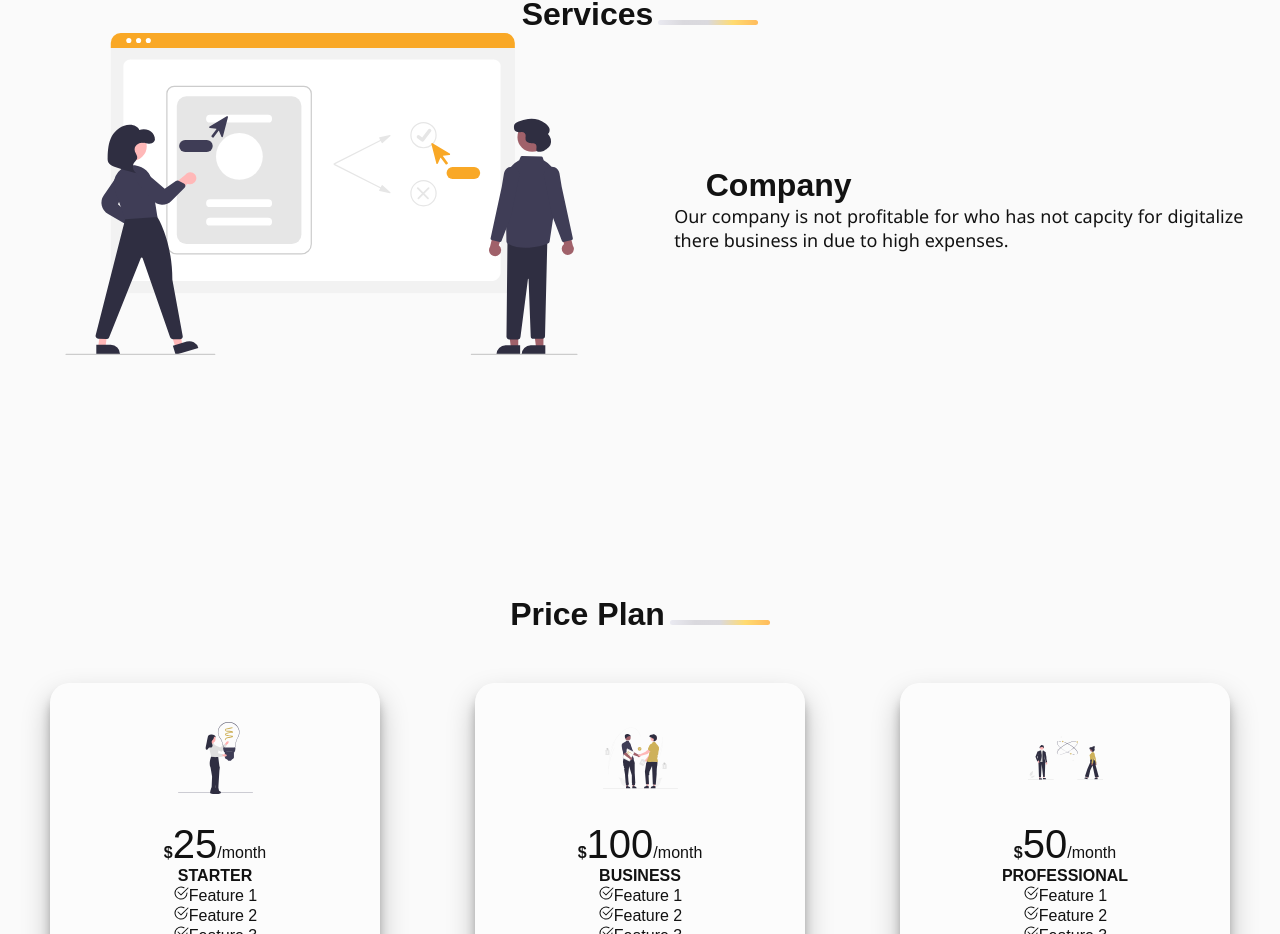
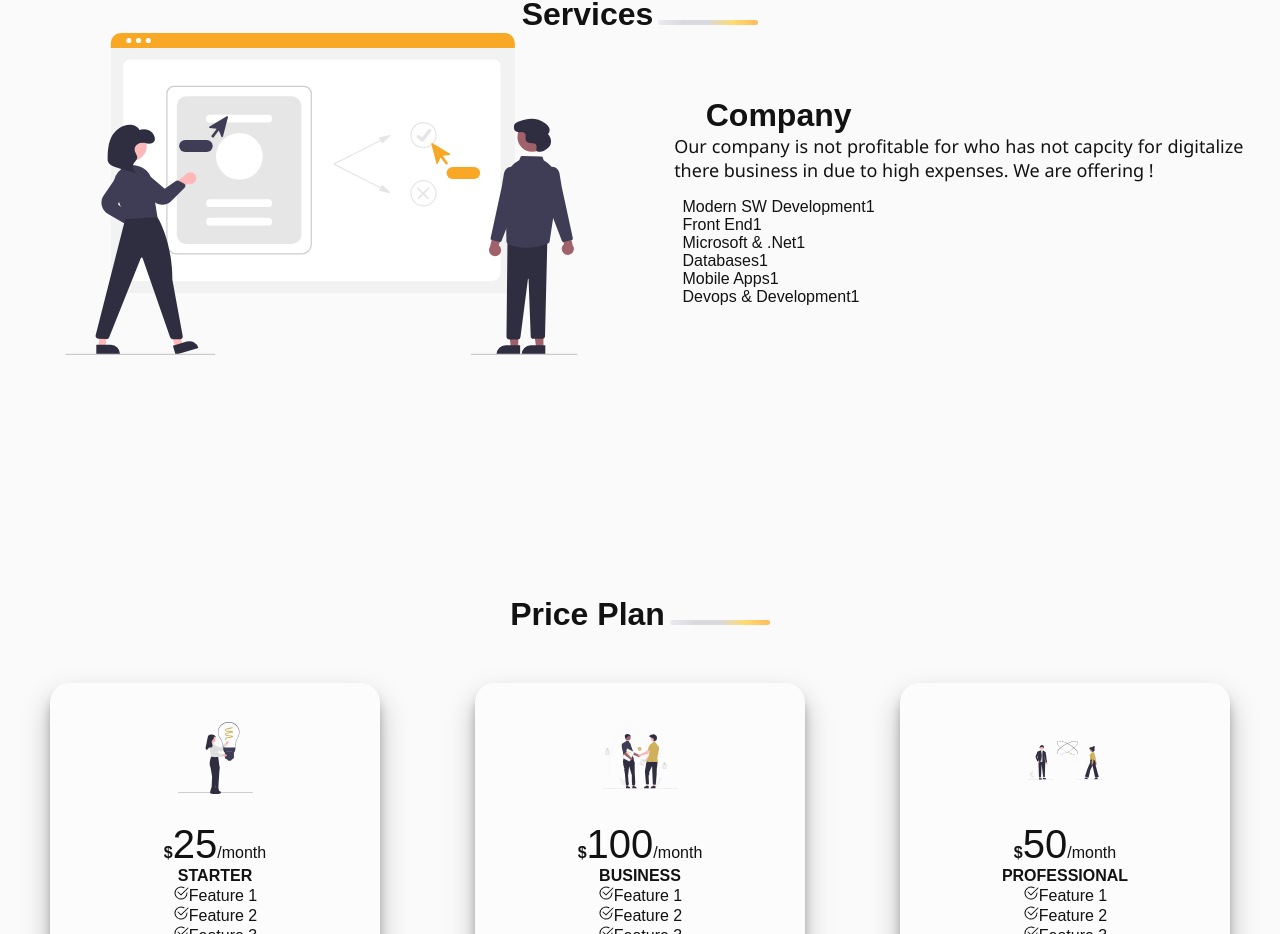
Before and after one commit to ProfessorHusnain/Demonstration, a React (Create React App) app: page / in a window 1280 px wide. Shown: the part 1269-2203 px from the top of the page. Built offline with nearby package versions, Linux system fonts and the light colour scheme; a web font is replaced by a local one.

Commit message:
final touch

```diff
--- a/src/components/Services.js
+++ b/src/components/Services.js
@@ -3,8 +3,16 @@ import '../styles/Services.css'
 import '../styles/About.css'
 const data=[
     {title:'Company',
-    discription:'Our company is not profitable for who has not capcity for digitalize there business in due to high expenses.',
-    picture:'./images/i-5.svg'
+    discription:'Our company is not profitable for who has not capcity for digitalize there business in due to high expenses. We are offering !',
+    picture:'./images/i-5.svg',
+    services:[
+          'Modern SW Development',
+          'Front End',
+          'Microsoft & .Net',
+          'Databases',
+          'Mobile Apps',
+          'Devops & Development'
+    ]
    }
 ]
 
@@ -25,6 +33,14 @@ const Services = () => {
              <h1>{d.title}</h1>
              <p>{d.discription}</p>
              </div>
+             <ul>
+              {d.services.map((s)=>
+              <li>
+                {s}1
+              </li>
+              )}
+             </ul>
+
            </div>
            </>
         )}
--- a/src/index.css
+++ b/src/index.css
@@ -169,7 +169,7 @@ body { background: var(--white-2); color: var(--smoky-black)  ; margin: 0;}
 
 
 button{
-  width: 200px;
+  width: 50%;
   cursor: pointer;
   border: 1px solid var(--light-gray);
   font-weight: 800;
--- a/src/styles/Banner.css
+++ b/src/styles/Banner.css
@@ -21,6 +21,7 @@
   position: absolute;
   bottom: 20px;
   left: 50%;
+  cursor: pointer;
   transform: translateX(-50%);
 }
 
--- a/src/styles/Price.css
+++ b/src/styles/Price.css
@@ -99,6 +99,9 @@
     .price-details span:nth-child(2) {
         font-size: 25px;
     }
+    .action button{
+    width: 100%;
+    }
 
 }
 
--- a/src/styles/Services.css
+++ b/src/styles/Services.css
@@ -8,6 +8,9 @@
     justify-content: space-between;
     gap: 5px;
     margin: 0 5px;
+}
+.services ul{
+    text-align: left;
 }
 
 /**
```
